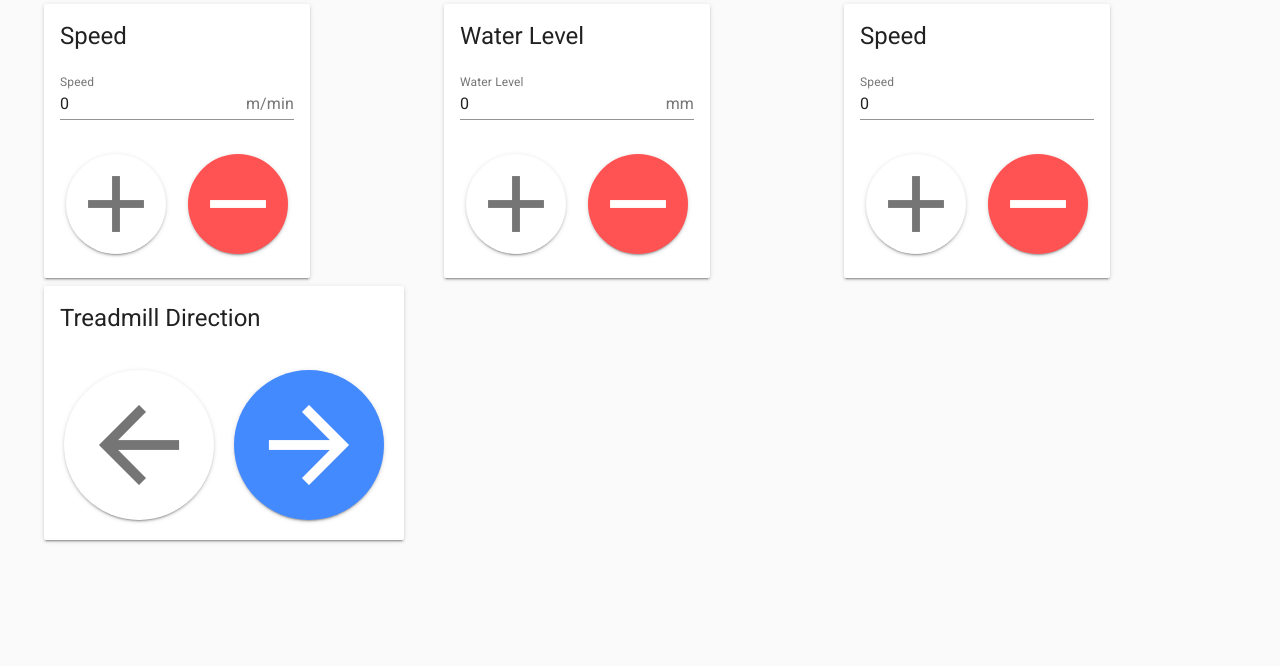
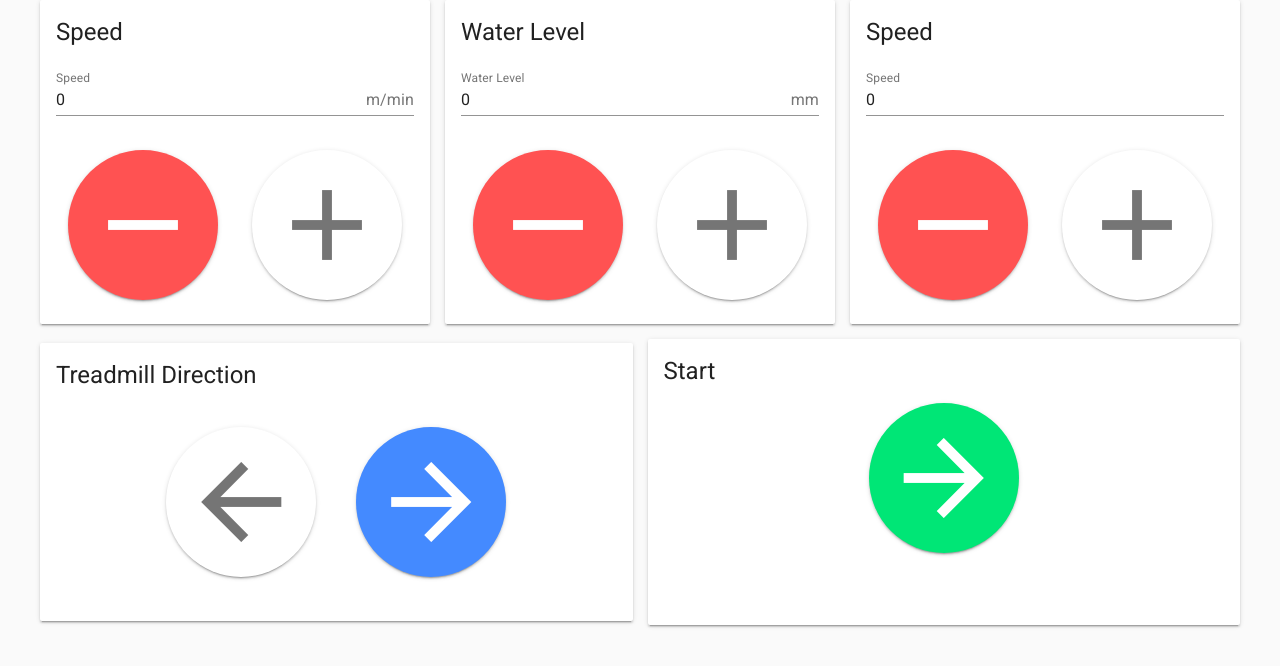
Before and after one commit to indimansfield/walking-dogs, a Vue app in the folder client/: page / in a window 1280 px wide. Shown: the top 666 px of the page. Built offline with nearby package versions, Linux system fonts and the light colour scheme; what vue-native-websocket would draw is missing.

Commit message:
configure UI

```diff
--- a/client/src/App.vue
+++ b/client/src/App.vue
@@ -1,71 +1,18 @@
 <template>
-  <div id="app">
-    <div class="md-layout">
-      <div class="md-layout-item">
-        <setter-card
-          title="Speed"
-          :value="speed"
-          units="m/min"
-          v-on:increment="incrementSpeed"
-          v-on:decrement="decrementSpeed"
-          v-on:change="setSpeed"/>
-      </div>
-      <div class="md-layout-item">
-        <setter-card
-          title="Water Level"
-          :value="waterLevel"
-          units="mm"
-          v-on:increment="incrementWaterLevel"
-          v-on:decrement="decrementWaterLevel"
-          v-on:change="setWaterLevel"/>
-      </div>
-      <div class="md-layout-item">
-        <setter-card
-          title="Speed"
-          :value="speed"
-          v-on:increment="incrementSpeed"
-          v-on:decrement="decrementSpeed"/>
-      </div>
-    </div>
-    <direction-setter></direction-setter>
+  <div>
+    <initial-view></initial-view>
   </div>
 </template>
 <script lang="ts">
 import Vue from 'vue';
-import { mapActions } from 'vuex';
 
-import SetterCard from './components/SetterCard.vue';
+import InitialView from './views/Initial.vue';
 import DirectionSetter from './components/DirectionSetter.vue';
 
 export default Vue.extend({
   name: 'app',
   components: {
-    SetterCard,
-    DirectionSetter
-  },
-  computed: {
-    speed (): number {
-      return this.$store.state.session.speed.toString();
-    },
-    waterLevel(): number {
-      return this.$store.state.session.waterLevel.toString();
-    }
-  },
-  methods: {
-    ...mapActions([
-      'incrementSpeed',
-      'decrementSpeed',
-      'incrementWaterLevel',
-      'decrementWaterLevel'
-    ]),
-    setSpeed(value: number) {
-      console.log('calling speed')
-      this.$store.dispatch('setSpeed', { speed: value })
-    },
-    setWaterLevel(value: number) {
-      console.log('calling ws')
-      this.$store.dispatch('setWaterLevel', { level: value })
-    }
+    InitialView
   }
 });
 </script>
--- a/client/src/components/DirectionSetter.vue
+++ b/client/src/components/DirectionSetter.vue
@@ -3,6 +3,7 @@
     <md-card-header class="md-title">
       Treadmill Direction
     </md-card-header>
+    <md-card-content class="wrapper">
       <md-button
         class="md-raised md-icon-button md-raised"
         v-bind:class="{ 'md-primary': direction === 'reverse' }"
@@ -15,6 +16,7 @@
         v-on:click="setDirection('forward')">
         <md-icon class="md-size-5x">arrow_forward</md-icon>
       </md-button>
+    </md-card-content>
   </md-card>
 </template>
 <script lang="ts">
@@ -34,10 +36,13 @@ export default class DirectionSetter extends Vue {
 <style scoped>
 .md-card {
   margin: 4px;
-  display: inline-block;
   vertical-align: top;
+  width: 100%;
 }
 
+.wrapper {
+  text-align: center
+}
 
 .md-icon-button {
   height: 150px;
--- a/client/src/components/SetterCard.vue
+++ b/client/src/components/SetterCard.vue
@@ -9,14 +9,14 @@
         <md-input v-model="textValue"></md-input>
         <span class="md-suffix"> {{ units }} </span>
       </md-field>
+      <div class="button_decrement">
+        <md-button class="md-raised md-icon-button md-accent" v-on:click="decrement">
+          <md-icon class="md-size-5x">remove</md-icon>
+        </md-button>
+      </div>
       <div class="button_increment">
         <md-button class="md-raised md-icon-button md-raised" v-on:click="increment">
-          <md-icon class="md-size-4x">add</md-icon>
-        </md-button>
-      </div>
-      <div class="button_decrement">
-        <md-button class="md-raised md-icon-button md-accent" v-on:click="decrement">
-          <md-icon class="md-size-4x">remove</md-icon>
+          <md-icon class="md-size-5x">add</md-icon>
         </md-button>
       </div>
     </md-card-content>
@@ -54,9 +54,8 @@ export default class SetterCard extends Vue {
 
 <style scoped>
   .md-card {
-    margin: 4px;
-    display: inline-block;
     vertical-align: top;
+    width: 100%;
   }
   .wrapper {
     display: grid;
@@ -68,15 +67,15 @@ export default class SetterCard extends Vue {
     grid-column:  1 / 3;
   }
   .button_increment {
+    grid-column: 2;
+    grid-row: 2;
+  }
+  .button_decrement {
     grid-column: 1;
     grid-row: 2;
   }
-  .button_decrement {
-    grid-column: 2;
-    grid-row: 2;
-  }
   .md-icon-button {
-    height: 100px;
-    width: 100px;
+    height: 150px;
+    width: 150px;
   }
 </style>
--- a/client/src/main.ts
+++ b/client/src/main.ts
@@ -1,10 +1,11 @@
 import Vue from 'vue';
+import 'vue-material/dist/theme/default.css';
+import 'vue-material/dist/vue-material.min.css';
 import VueNativeSock from 'vue-native-websocket';
 import App from './App.vue';
 import store from './store';
 import VueMaterial from 'vue-material';
-import 'vue-material/dist/theme/default.css';
-import 'vue-material/dist/vue-material.min.css';
+
 
 Vue.use(VueNativeSock, 'ws://localhost:3000', { store });
 Vue.config.productionTip = false;
--- a/client/src/views/Initial.vue
+++ b/client/src/views/Initial.vue
@@ -1,41 +1,48 @@
 <template>
   <div id="app">
-    <div class="md-layout">
-      <div class="md-layout-item">
         <setter-card
           title="Speed"
           :value="speed"
           units="m/min"
+          class="setter-speed"
           v-on:increment="incrementSpeed"
           v-on:decrement="decrementSpeed"
           v-on:change="setSpeed"/>
-      </div>
-      <div class="md-layout-item">
         <setter-card
           title="Water Level"
           :value="waterLevel"
           units="mm"
+          class="setter-water-level"
           v-on:increment="incrementWaterLevel"
           v-on:decrement="decrementWaterLevel"
           v-on:change="setWaterLevel"/>
-      </div>
-      <div class="md-layout-item">
         <setter-card
           title="Speed"
           :value="speed"
+          class="setter-duration"
           v-on:increment="incrementSpeed"
           v-on:decrement="decrementSpeed"/>
-      </div>
-    </div>
-    <direction-setter></direction-setter>
+    <direction-setter
+      class="direction-setter"></direction-setter>
+    <md-card class="start-card">
+        <md-card-header class="md-title">
+          Start
+        </md-card-header>
+        <md-card-content class="start-card-content">
+          <md-button
+            class="start-button md-raised md-icon-button md-primary">
+            <md-icon class="md-size-5x">arrow_forward</md-icon>
+          </md-button>
+        </md-card-content>
+    </md-card>
   </div>
 </template>
 <script lang="ts">
 import Vue from 'vue';
 import { mapActions } from 'vuex';
 
-import SetterCard from './components/SetterCard.vue';
-import DirectionSetter from './components/DirectionSetter.vue';
+import SetterCard from '../components/SetterCard.vue';
+import DirectionSetter from '../components/DirectionSetter.vue';
 
 import Component from 'vue-class-component'
 
@@ -44,12 +51,15 @@ import Component from 'vue-class-component'
     SetterCard,
     DirectionSetter
   },
-  ...mapActions([
+  methods: {
+    ...mapActions([
       'incrementSpeed',
       'decrementSpeed',
       'incrementWaterLevel',
       'decrementWaterLevel'
     ])
+  }
+
 })
 export default class InitialView extends Vue {
   get speed (): number {
@@ -72,6 +82,45 @@ export default class InitialView extends Vue {
   font-family: 'Roboto', Helvetica, Arial, sans-serif;
   width: 1200px;
   text-align: left;
-   margin: 0px auto;
+  margin: 0px auto;
+  display: grid;
+  justify-items: center;
+  grid-column-gap: 15px;
+  grid-row-gap: 15px;
+}
+.start-button {
+  color: #00e676 !important;
+  height: 150px;
+  width: 150px;
+}
+.setter-speed {
+  grid-row: 1;
+  grid-column: 1 / 3;
+}
+.setter-water-level {
+  grid-row: 1;
+  grid-column: 3 / 5;
+}
+.setter-duration {
+  grid-row: 1;
+  grid-column: 5 / 7;
+}
+.direction-setter {
+  grid-row: 2;
+  grid-column: 1 / 4;
+}
+.start-card {
+  width: 100%;
+  grid-row: 2;
+  grid-column: 4 / 7;
+}
+.start-card-content {
+  text-align: center;
+}
+
+.md-button.md-theme-default.md-raised:not([disabled]).md-primary.start-button  {
+  color: #fff;
+  color: var(--md-theme-default-text-primary-on-primary, #fff);
+  background-color: #00e676;
 }
 </style>
--- a/client/vue.config.js
+++ b/client/vue.config.js
@@ -1,5 +1,21 @@
 module.exports = {
   configureWebpack: {
-    devtool: 'source-map'
+    devtool: 'source-map',
+    module: {
+      rules: [
+        // ... other rules omitted
+
+        // this will apply to both plain `.scss` files
+        // AND `<style lang="scss">` blocks in `.vue` files
+        {
+          test: /\.scss$/,
+          use: [
+            'vue-style-loader',
+            'css-loader',
+            'sass-loader'
+          ]
+        }
+      ]
+    },
   }
 }
```
Also changed, not shown: 1 other file (tests, documents, lock files or other folders). Lines whose indentation alone changed are shown as unchanged.
